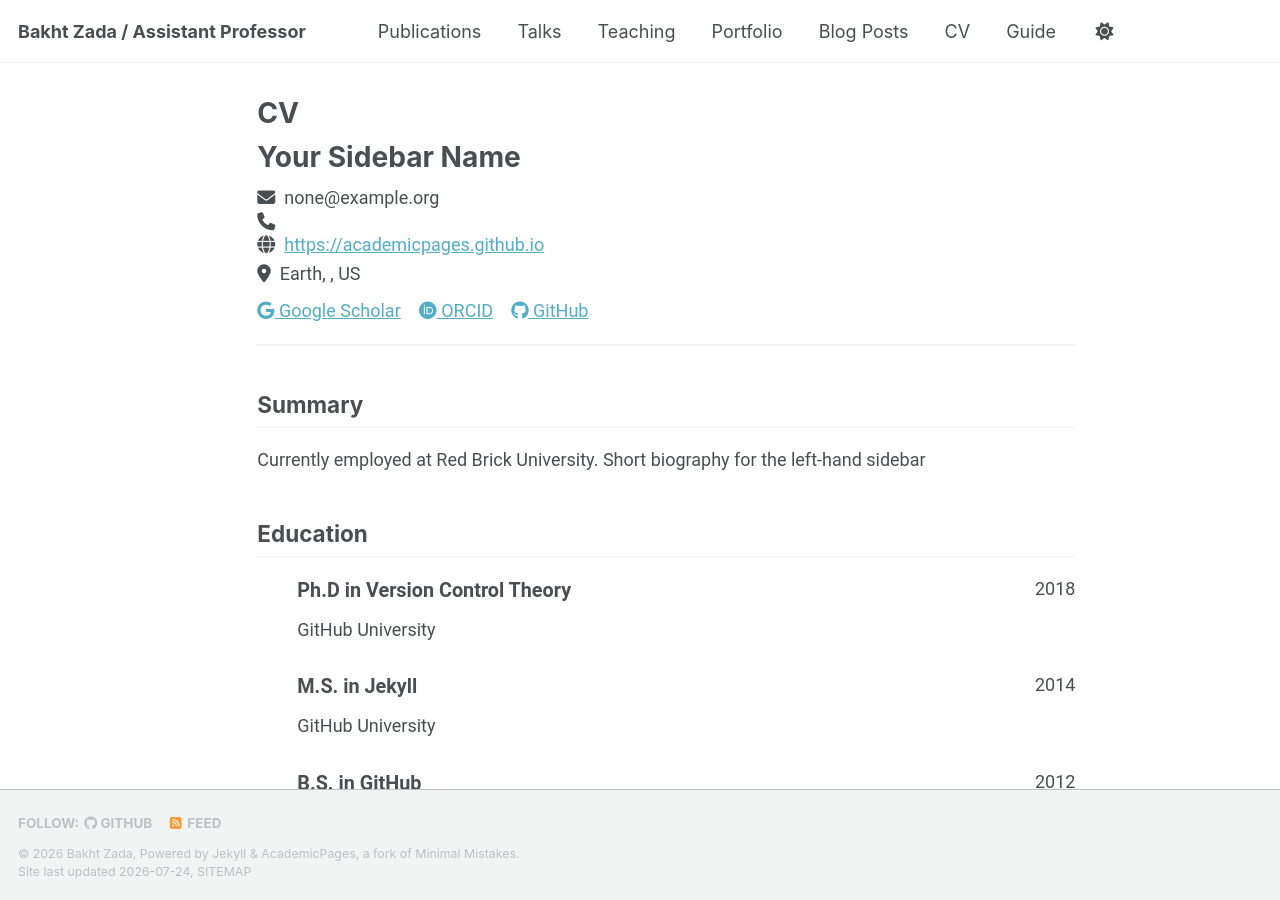
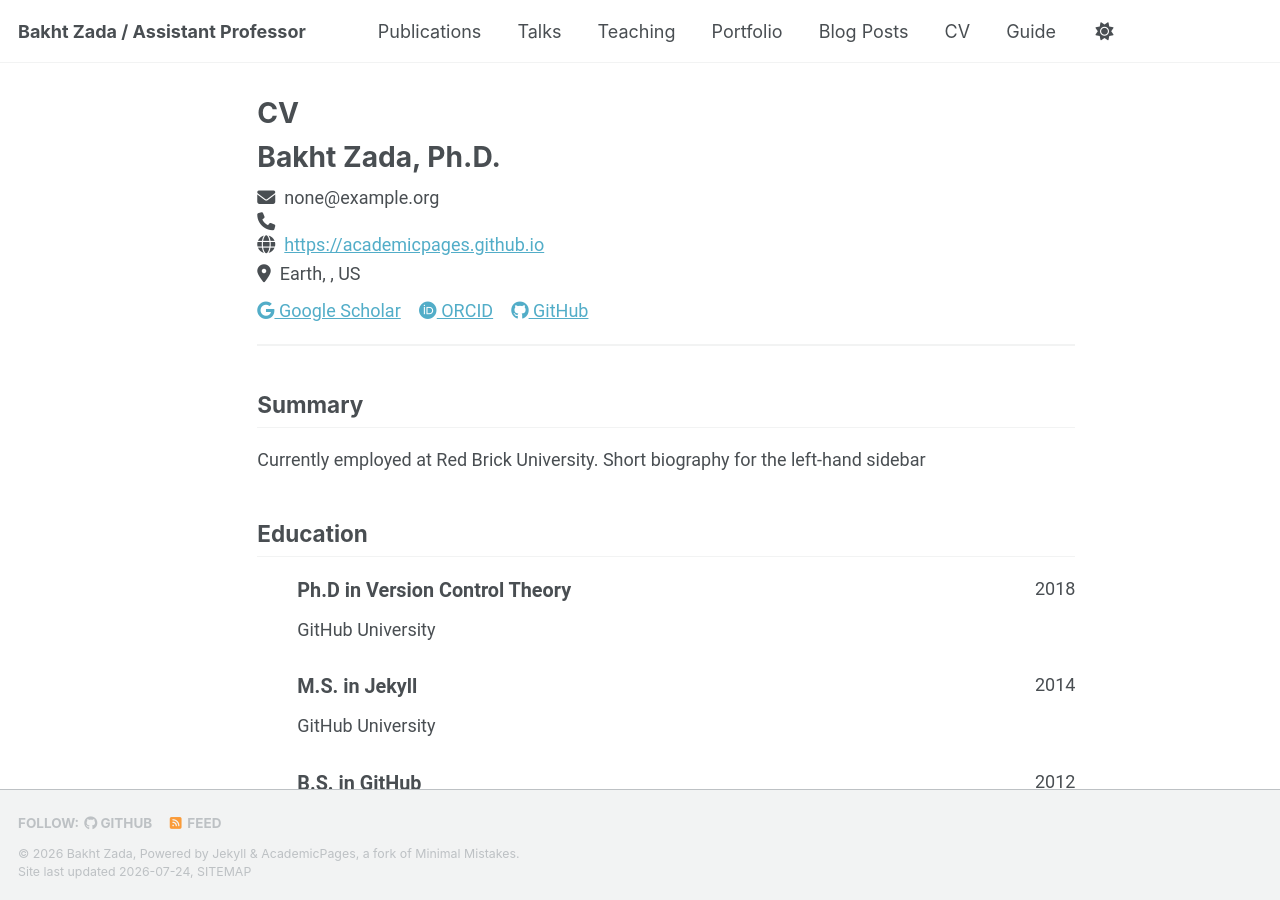
Before and after one commit to bzadaucd/bzadaucd.github.io, a Jekyll site: the page built from _pages/cv-json.md, in a window 1280 px wide and 900 px high. Built offline with Jekyll 4.4.1, drawn with Linux system fonts in a browser that asks for light colours; a style sheet for code colours, icons or effects is not loaded.

Commit message:
Update cv.json

```diff
--- a/_data/cv.json
+++ b/_data/cv.json
@@ -1,6 +1,6 @@
 {
   "basics": {
-    "name": "Your Sidebar Name",
+    "name": "Bakht Zada, Ph.D.",
     "email": "none@example.org",
     "phone": "",
     "website": "https://academicpages.github.io",
```
